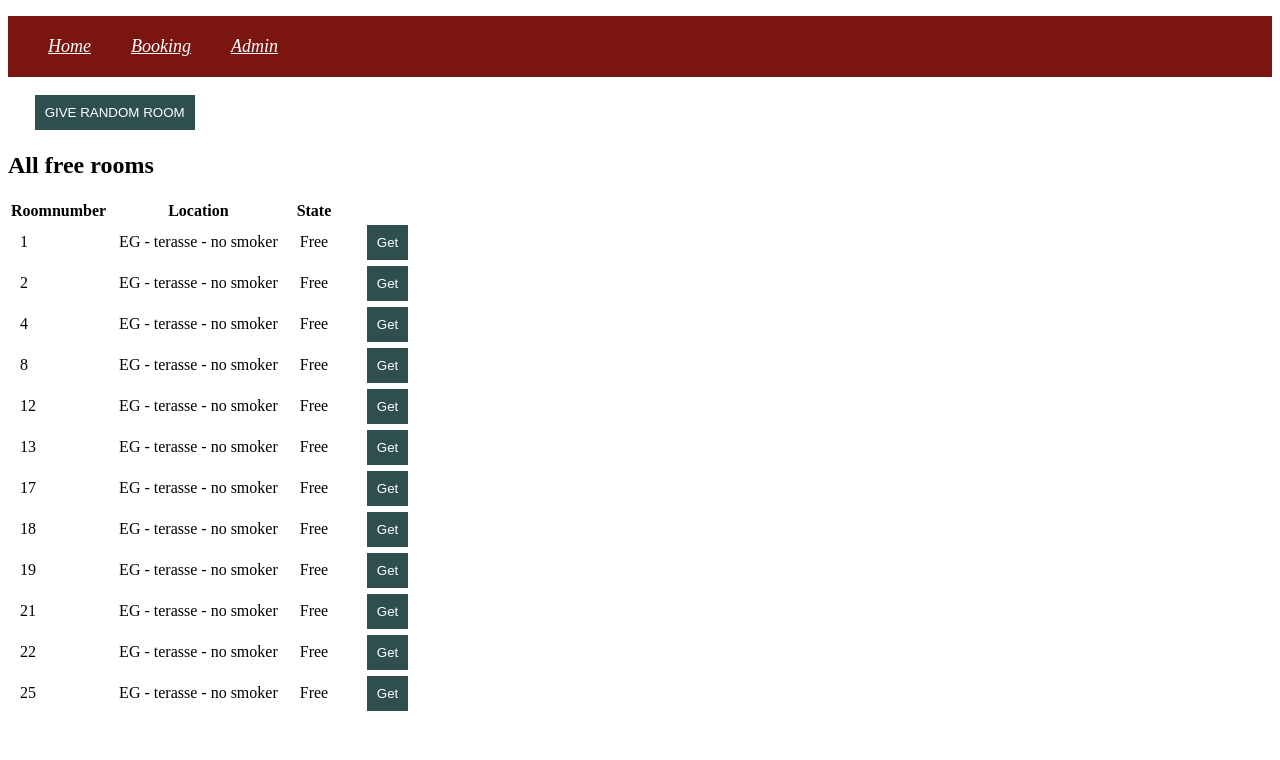
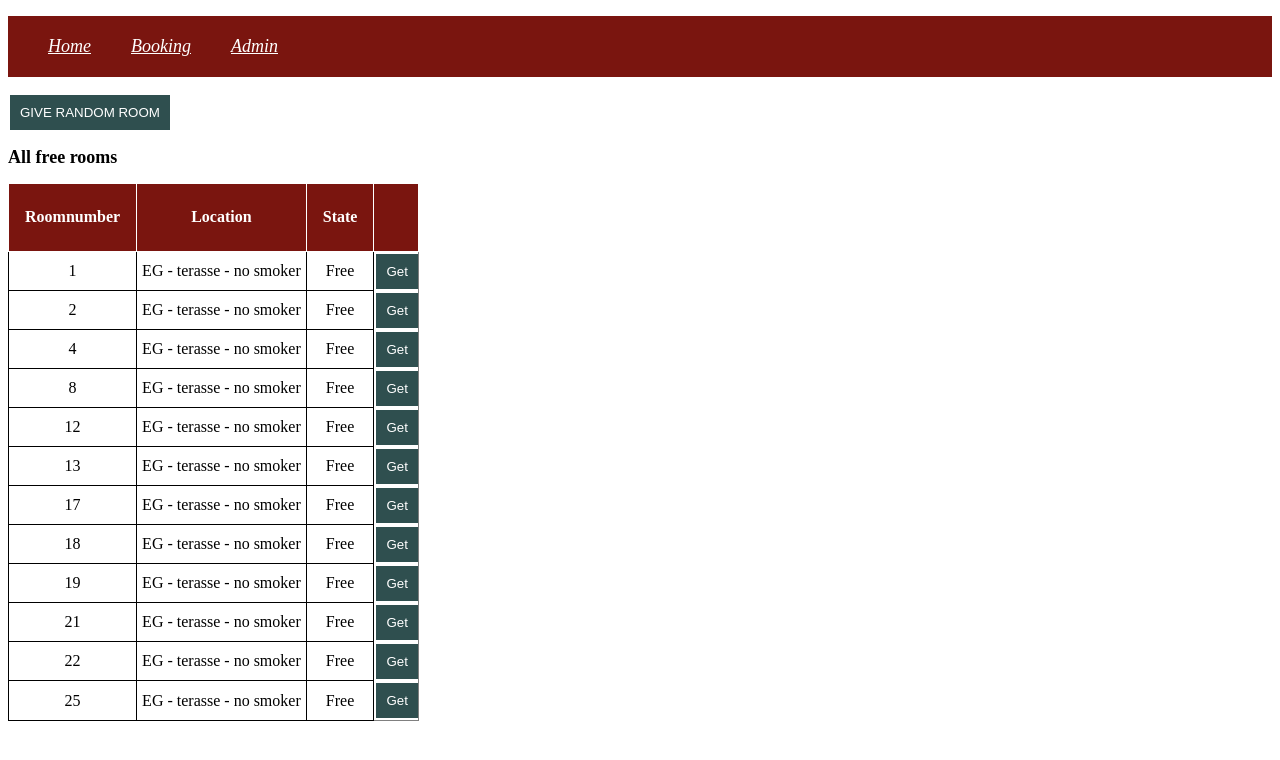
Before and after one commit to Yagnnoz/angular-hotel-booking, an Angular app: page /booking in a window 1280 px wide. Shown: the top 760 px of the page. Built offline with nearby package versions, Linux system fonts and the light colour scheme.

Commit message:
multiple css changes

```diff
--- a/src/app/admin/admin.component.css
+++ b/src/app/admin/admin.component.css
@@ -0,0 +1,42 @@
+button {
+    padding: 10px;
+    margin-left: 2px;
+    margin-top: 2px;
+    margin-bottom: 2px;
+    border: none;
+    text-align: center;
+    display: inline-block;
+    color: white;
+    background-color: darkslategray;
+
+}
+
+td {
+    margin-top: 2px;
+    margin-bottom: 2px;
+    padding-left: 5px;
+    padding-right: 5px;
+    height: 15px;
+    align-content: center;
+}
+
+table,
+th,
+td {
+    border-style: solid;
+    border-width: 1px;
+    border-collapse: collapse;
+}
+
+th {
+    height: 35px;
+    background-color: #7A150F;
+    color: white;
+    padding:1em;
+}
+
+th,
+td {
+    text-align: center;
+
+}
--- a/src/app/admin/admin.component.ts
+++ b/src/app/admin/admin.component.ts
@@ -4,7 +4,7 @@ import { HotelService } from '../data/hotel.service';
 @Component({
   selector: 'app-admin',
   templateUrl: './admin.component.html',
-  styleUrls: ['./admin.component.css']
+  styleUrls: ['./admin.component.css', '../app.component.css']
 })
 export class AdminComponent implements OnInit {
 
--- a/src/app/app.component.css
+++ b/src/app/app.component.css
@@ -0,0 +1,48 @@
+h2 {
+    font-family: 'Lucida Bright';
+    font-size: large;
+}
+
+button {
+    padding: 10px;
+    margin-left: 2px;
+    margin-top: 2px;
+    margin-bottom: 2px;
+    border: none;
+    text-align: center;
+    display: inline-block;
+    color: white;
+    background-color: darkslategray;
+
+}
+
+td {
+    margin-top: 2px;
+    margin-bottom: 2px;
+    padding-left: 5px;
+    padding-right: 5px;
+    height: 15px;
+    align-content: center;
+}
+
+table,
+th,
+td {
+    font-family: 'Lucida Bright';
+    border-style: solid;
+    border-width: 1px;
+    border-collapse: collapse;
+}
+
+th {
+    height: 35px;
+    background-color: #7A150F;
+    color: white;
+    padding: 1em;
+}
+
+th,
+td {
+    text-align: center;
+
+}
--- a/src/app/booking/booking.component.css
+++ b/src/app/booking/booking.component.css
@@ -1,18 +1,17 @@
 button {
     padding: 10px;
-    margin-left: 2em;
     margin-top: 2px;
     margin-bottom: 2px;
-    border:none;
+    border: none;
     text-align: center;
-    display:inline-block;
-    color:white;
+    display: inline-block;
+    color: white;
     background-color: darkslategray;
 
 }
 
-td{
+td {
     padding: 10px;
-    margin-top:2px;
+    margin-top: 2px;
     margin-bottom: 2px;
 }
--- a/src/app/booking/booking.component.html
+++ b/src/app/booking/booking.component.html
@@ -5,6 +5,7 @@
         <th>Roomnumber</th>
         <th>Location</th>
         <th>State</th>
+        <th></th>
     </tr>
     <tr *ngFor="let room of this.hotelService.freeRooms">
         <td>{{room.id}}</td>
--- a/src/app/booking/booking.component.ts
+++ b/src/app/booking/booking.component.ts
@@ -4,7 +4,7 @@ import { HotelService } from '../data/hotel.service';
 @Component({
   selector: 'app-booking',
   templateUrl: './booking.component.html',
-  styleUrls: ['./booking.component.css']
+  styleUrls: ['./booking.component.css', '../app.component.css']
 })
 export class BookingComponent implements OnInit {
 
```
Also changed, not shown: src/app/data/hotel.service.ts (indentation only).
